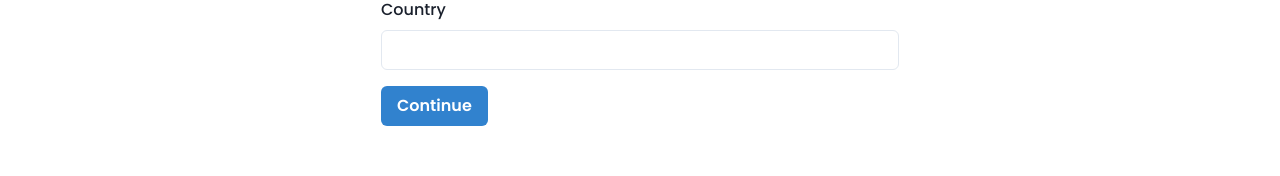
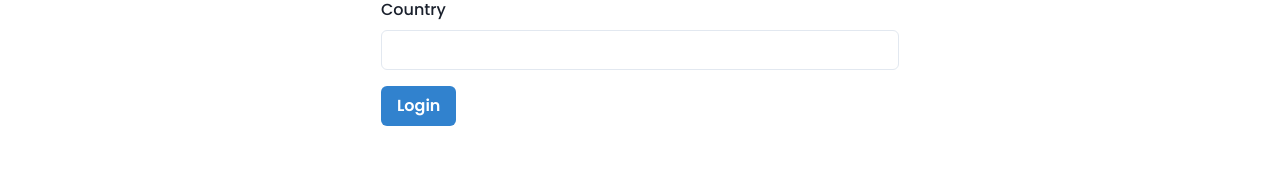
Before and after one commit to Artur0705/My-Shop, a React (Create React App) app in the folder client/: page /shipping in a window 1280 px wide. Shown: the part 360-536 px from the top of the page. Built offline with nearby package versions, Linux system fonts and the light colour scheme.

Commit message:
removed unnecessary imports from sign in and register pages, redirecting  users to sign in page to continue shopping

```diff
--- a/client/src/pages/RegisterPage.js
+++ b/client/src/pages/RegisterPage.js
@@ -1,5 +1,5 @@
 import React, { useEffect, useState } from "react";
-import { Link, useNavigate } from "react-router-dom";
+import { useNavigate } from "react-router-dom";
 import { useSelector, useDispatch } from "react-redux";
 import { register } from "../actions/userActions";
 import {
@@ -7,7 +7,6 @@ import {
   Container,
   Flex,
   FormControl,
-  FormHelperText,
   FormLabel,
   Input,
   Text,
@@ -17,13 +16,12 @@ function RegisterPage(props) {
   const [name, setName] = useState("");
   const [email, setEmail] = useState("");
   const [password, setPassword] = useState("");
-  const [rePassword, setRePassword] = useState("");
   const userRegister = useSelector((state) => state.userRegister);
   const { loading, userInfo, error } = userRegister;
   const dispatch = useDispatch();
   const navigate = useNavigate();
 
-  const redirect = "/"; //props.location.search ? props.location.search.split("=")[1] : '/'
+  const redirect = "/";
   useEffect(() => {
     if (userInfo) {
       navigate(redirect);
--- a/client/src/pages/ShippingPage.js
+++ b/client/src/pages/ShippingPage.js
@@ -1,4 +1,4 @@
-import React, { useEffect, useState } from "react";
+import React, { useState } from "react";
 import { Link, useNavigate } from "react-router-dom";
 import { useSelector, useDispatch } from "react-redux";
 import { saveShipping } from "../actions/cartActions";
@@ -18,6 +18,8 @@ function ShippingPage(props) {
   const [city, setCity] = useState("");
   const [postalCode, setPostalCode] = useState("");
   const [country, setCountry] = useState("");
+  const userSignin = useSelector((state) => state.userSignin);
+  const { userInfo } = userSignin;
 
   const dispatch = useDispatch();
   const navigate = useNavigate();
@@ -78,9 +80,15 @@ function ShippingPage(props) {
           </FormControl>
 
           <Flex alignItems={"center"} justifyContent={"space-between"}>
-            <Button type="submit" colorScheme="blue" mt="4">
-              Continue
-            </Button>
+            {userInfo ? (
+              <Button type="submit" colorScheme="blue" mt="4">
+                Continue
+              </Button>
+            ) : (
+              <Button type={"submit"} colorScheme="blue" mt="4">
+                <Link to="/login">Login</Link>
+              </Button>
+            )}
           </Flex>
         </form>
       </Container>
--- a/client/src/pages/SigninPage.js
+++ b/client/src/pages/SigninPage.js
@@ -5,7 +5,6 @@ import {
   Button,
   Container,
   FormControl,
-  FormErrorMessage,
   FormHelperText,
   FormLabel,
   Input,
@@ -19,7 +18,7 @@ function SigninPage(props) {
   const [email, setEmail] = useState("");
   const [password, setPassword] = useState("");
   const userSignin = useSelector((state) => state.userSignin);
-  const { loading, userInfo, error } = userSignin;
+  const { userInfo, error } = userSignin;
   const dispatch = useDispatch();
   const navigate = useNavigate();
 
```
